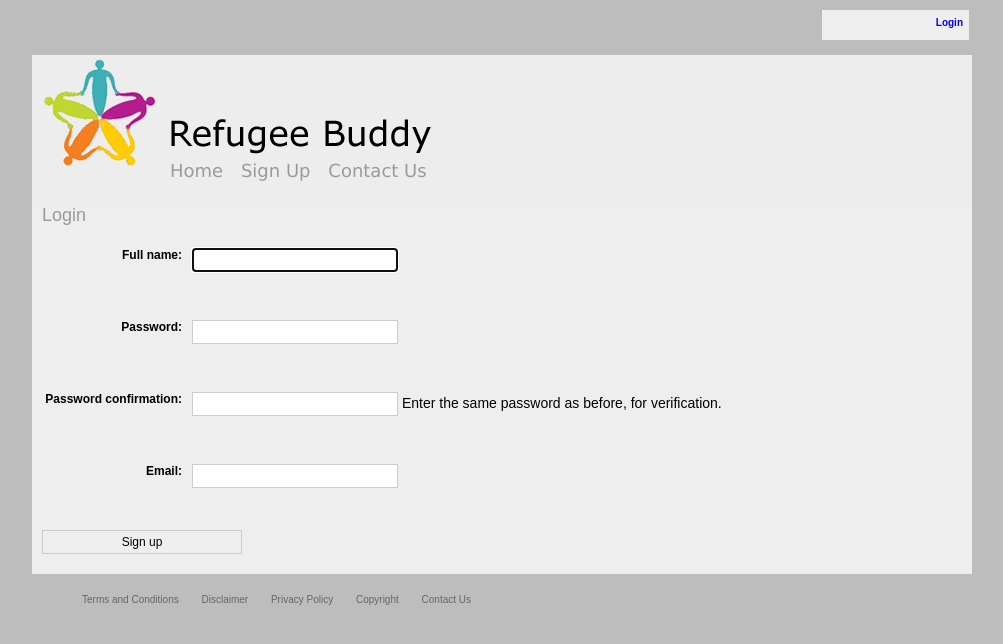
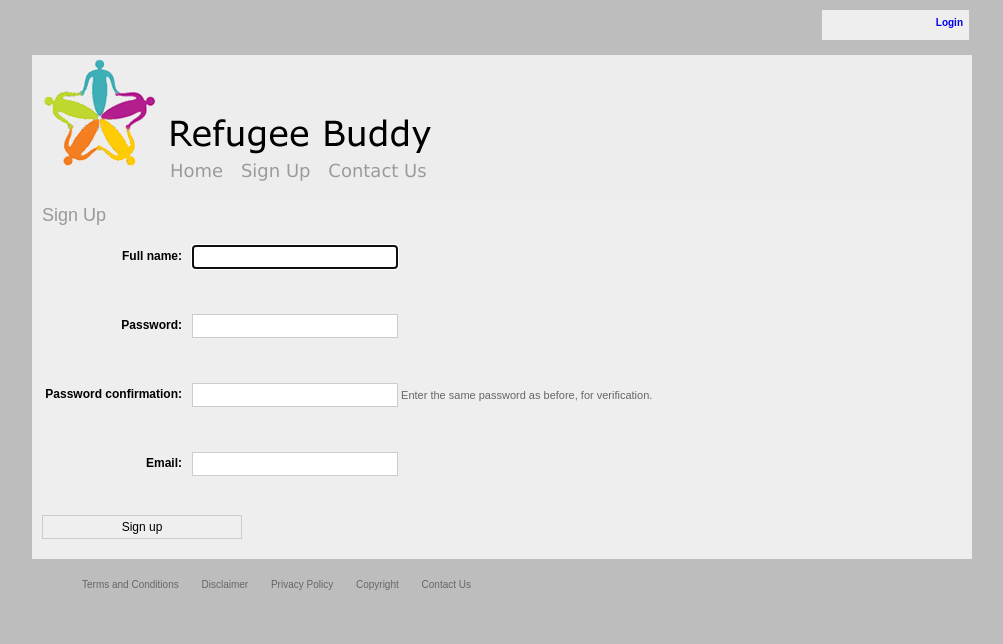
Before and after one commit to ozan/Refugee-Buddy, a Django app: page /accounts/signup/ in a window 1280 px wide. Shown: the top 644 px of the page, without its empty margins (138-1141 px from the left). Run offline with Django 3.2, Linux system fonts and the light colour scheme; parts of the project's set-up code (start-up, migrations or seed data) failed here and were passed over; some libraries are stand-ins or nearby versions.

Commit message:
Sign Up template + style changes

```diff
--- a/public/media/css/base.css
+++ b/public/media/css/base.css
@@ -464,6 +464,34 @@ padding:14px;
 }
 
 /* ----------- stylized ----------- */
+
+label{
+display:block;
+font-weight:bold;
+text-align:right;
+width:140px;
+float:left;
+font-size:12px;
+color:#000000;
+margin:6px 0 0 0;
+}
+
+
+input{
+font-size:12px;
+padding:4px 2px;
+border:solid 1px #ccc;
+width:200px;
+margin:2px 0 20px 10px;
+}
+
+.login-form p {
+color:#666666;
+display:block;
+font-size:11px;
+font-weight:normal;
+}
+
 #stylized{
 border:solid 2px #ccc;
 background:#ddd;
@@ -479,14 +507,7 @@ color:#666666;
 margin-bottom:20px;
 
 }
-label{
-display:block;
-font-weight:bold;
-text-align:right;
-width:140px;
-float:left;
-font-size:12px;
-}
+
 #stylized .small{
 color:#666666;
 display:block;
@@ -496,13 +517,6 @@ text-align:right;
 width:140px;
 }
 
-input{
-font-size:12px;
-padding:4px 2px;
-border:solid 1px #ccc;
-width:200px;
-margin:2px 0 20px 10px;
-}
 
 #stylized textarea {
 float:left;
--- a/templates/accounts/signup.html
+++ b/templates/accounts/signup.html
@@ -1,11 +1,11 @@
 {% extends 'base.html' %}
 
-{% block title %}sign up{% endblock %}
+{% block title %}Sign up{% endblock %}
 
 {% block content %}
 
-			<h4>Login</h4>
-<form action="" method="POST">
+			<h4>Sign Up</h4>
+<form action="" method="POST" class="login-form">
 	{{ form.as_p }}
 	{% csrf_token %}
 	<input type="submit" name="submit" value="Sign up" />
```
